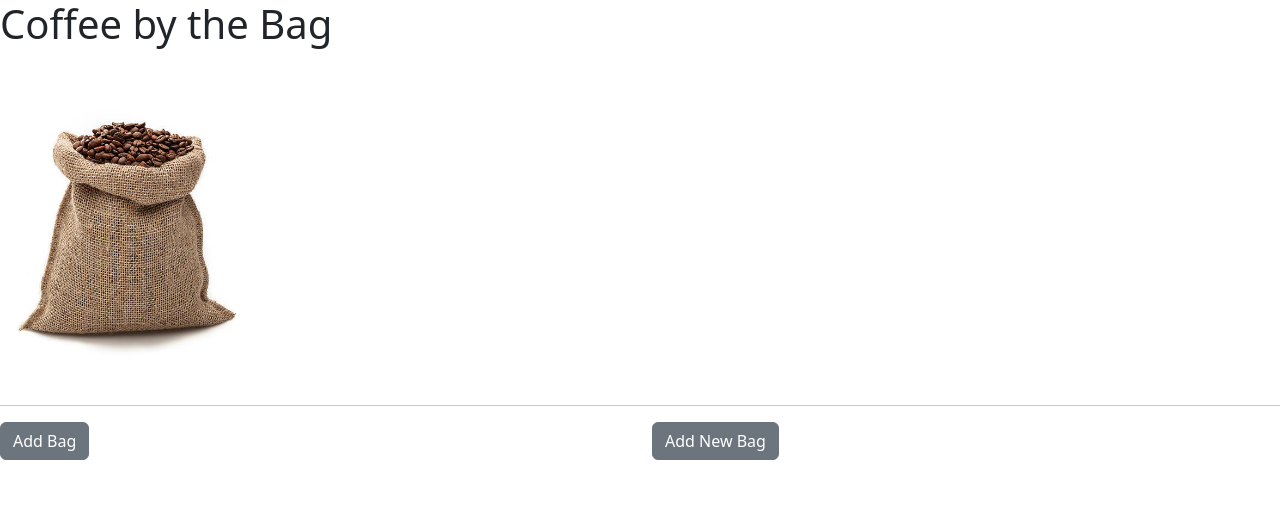
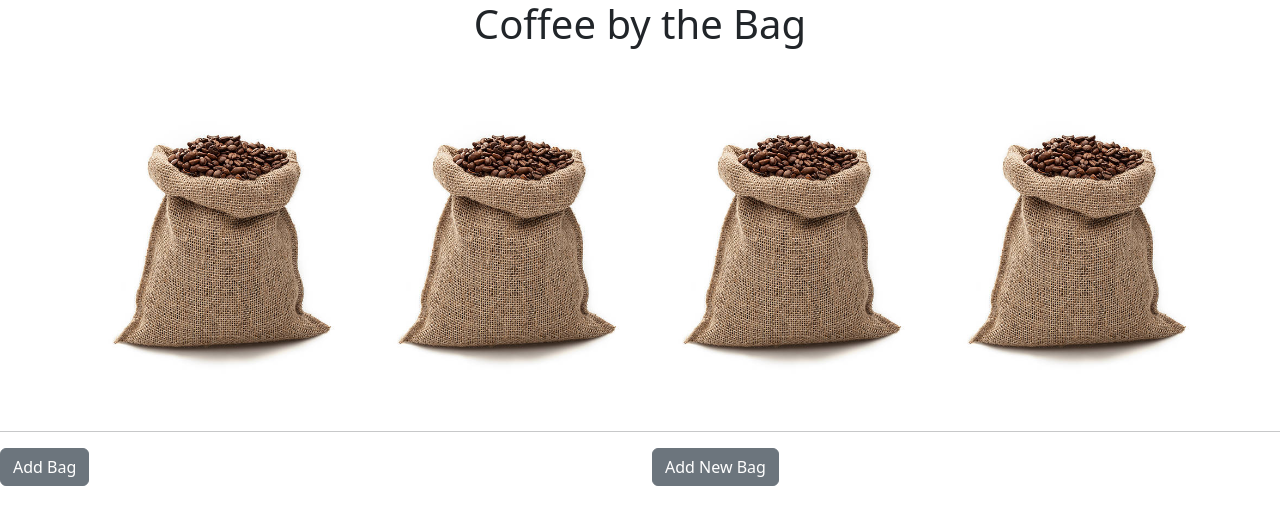
Before and after one commit to MaxBetich/inventory-tracker, a React (Create React App) app: page / in a window 1280 px wide. Shown: the top 524 px of the page. Built offline with nearby package versions, Linux system fonts and the light colour scheme.

Commit message:
add additional styling to display and header

```diff
--- a/src/components/Header.js
+++ b/src/components/Header.js
@@ -1,11 +1,30 @@
 import React from "react";
+import Col from 'react-bootstrap/Col';
+import Container from 'react-bootstrap/Container';
+import Image from 'react-bootstrap/Image';
+import Row from 'react-bootstrap/Row';
 import bagImg from "./../img/bag.jpg"
 
 function Header(){
   return (
     <React.Fragment>
-    <h1>Coffee by the Bag</h1>
-    <img style={{width:'250px'}} src={bagImg} alt="A bag of coffee beans" />
+      <h1 style={{textAlign: 'center'}}>Coffee by the Bag</h1>
+      <Container>
+        <Row>
+          <Col>
+            <Image style={{width:'250px', margin: '5%'}} src={bagImg} alt="A bag of coffee beans" fluid/>
+          </Col>
+          <Col>
+            <Image style={{width:'250px', margin: '5%'}} src={bagImg} alt="A bag of coffee beans" fluid/>
+          </Col>
+          <Col>
+            <Image style={{width:'250px', margin: '5%'}} src={bagImg} alt="A bag of coffee beans" fluid/>
+          </Col>
+          <Col>
+            <Image style={{width:'250px', margin: '5%'}} src={bagImg} alt="A bag of coffee beans" fluid/>
+          </Col>
+        </Row>
+      </Container>
     </React.Fragment>
   );
 }
--- a/src/components/NewBagForm.js
+++ b/src/components/NewBagForm.js
@@ -1,6 +1,8 @@
 import React from "react";
 import PropTypes from "prop-types";
 import {v4} from 'uuid';
+import { Card } from "react-bootstrap";
+import {Button} from "react-bootstrap";
 
 function NewBagForm(props){
   function handleNewBagFormSubmission(event) {
@@ -16,6 +18,8 @@ function NewBagForm(props){
   }
   return (
     <React.Fragment>
+      <Card>
+        <Card.Body>
           <form onSubmit={handleNewBagFormSubmission}>
             <input
               type="text"
@@ -33,8 +37,10 @@ function NewBagForm(props){
               type="text"
               name="roast"
               placeholder="Roast" />
-        <button type="submit">Add</button>
+            <Button className="btn-secondary" type="submit">Add</Button>
           </form>
+        </Card.Body>
+      </Card>
     </React.Fragment>
   );
 }
```
Lines whose indentation alone changed are shown as unchanged.
